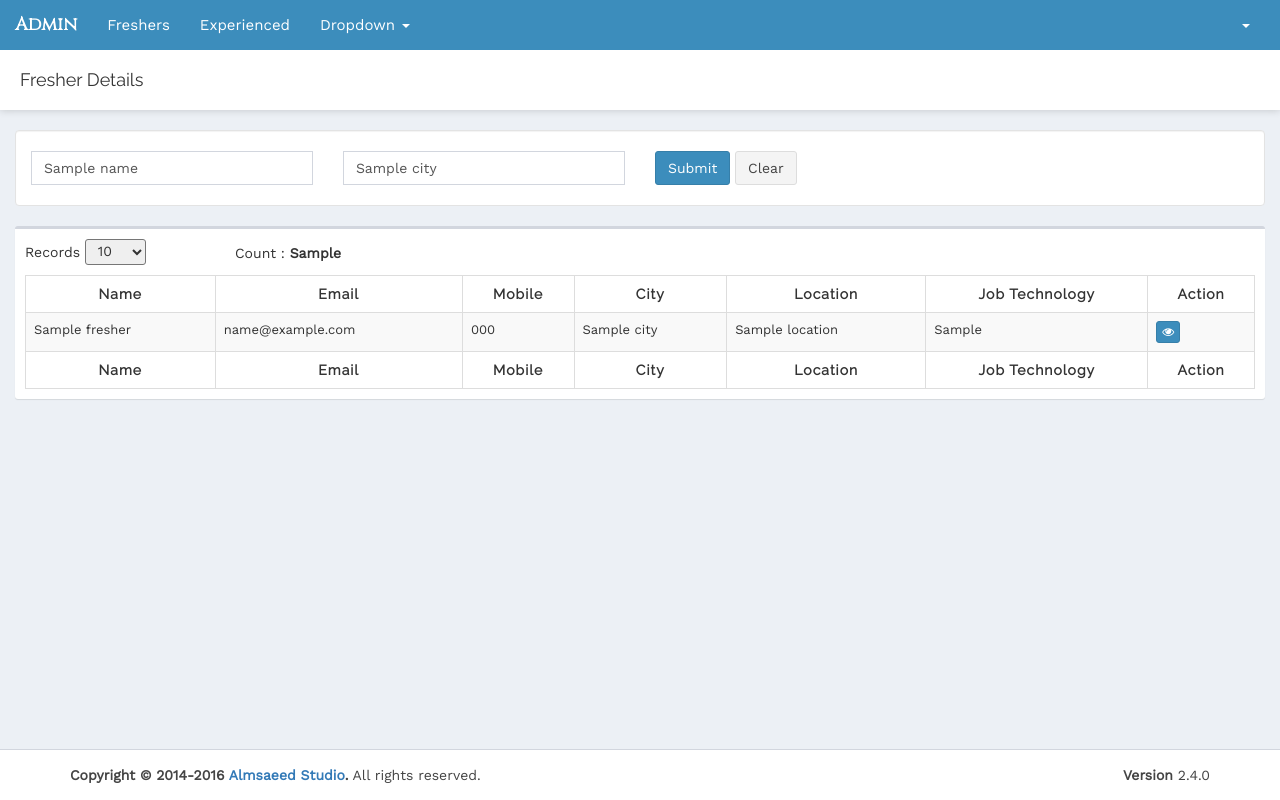
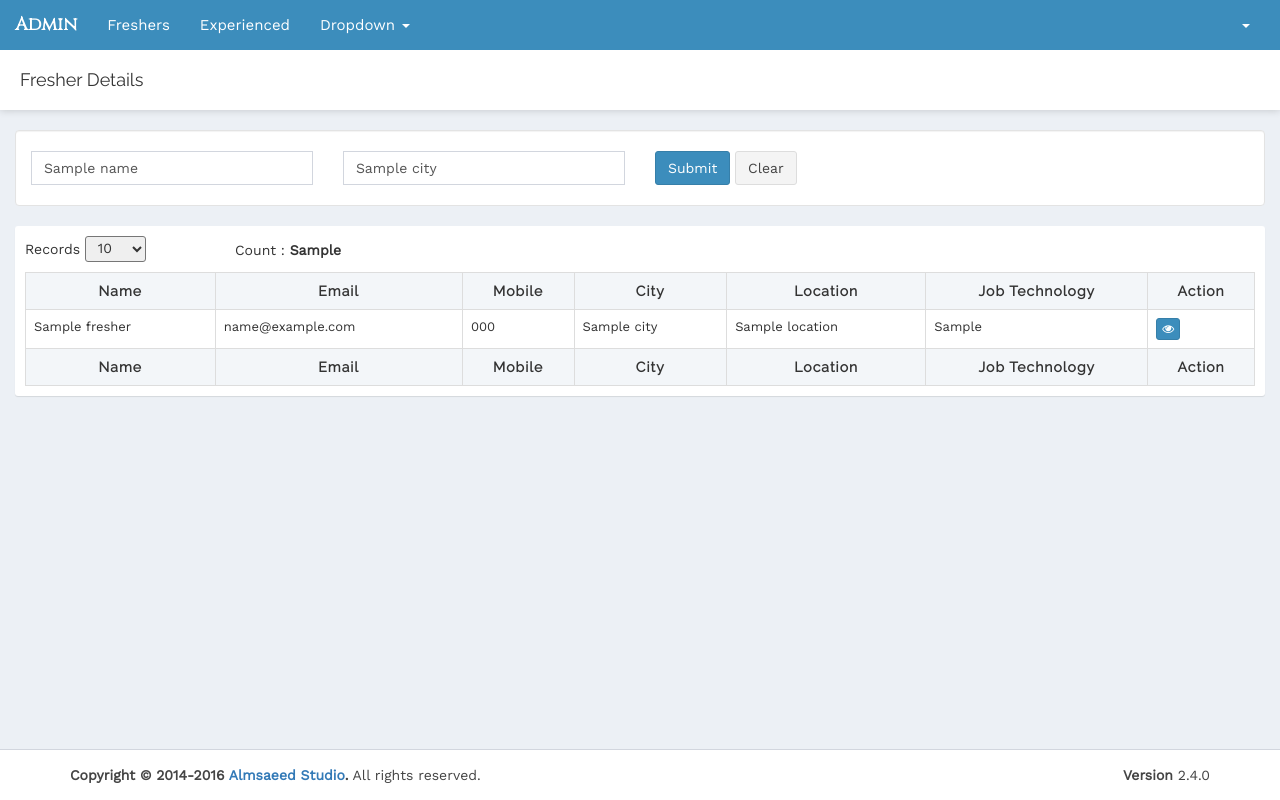
Before and after one commit to Narry0222/ARK, a CodeIgniter app: the page made by application/views/admin/nav_admin.php in a window 1280 px wide. Run offline with CodeIgniter, Linux system fonts and the light colour scheme; tables that the repository leaves empty or names only in its code hold one stand-in row (values such as "Sample post"); the template is opened without the code that fills it: most values are stand-ins (such as "Sample title", 1, 10 or a date in 2020); data that the repository does not hold is empty.

Commit message:
asdasd
asdasd

```diff
--- a/application/views/admin/nav_admin.php
+++ b/application/views/admin/nav_admin.php
@@ -52,7 +52,7 @@
                             </div>
                         </div>
                         <div class="box-body">
-                            <table id="example1" class="table table-bordered table-striped">
+                            <table id="example1" class="table table-bordered">
                                 <thead>
                                     <tr>
                                         <th>Name</th>
--- a/assets/admin/css/common.css
+++ b/assets/admin/css/common.css
@@ -56,6 +56,7 @@ body {
     text-align: center;
     font-family: raleway;
     letter-spacing: 1px;
+    background: #ecf0f59e;
 }
 
 #example1 td {
@@ -86,3 +87,7 @@ body {
 .view_file table td {
     padding: 7px 15px !important;
 }
+
+.box {
+    border-top: 0;
+}
```
